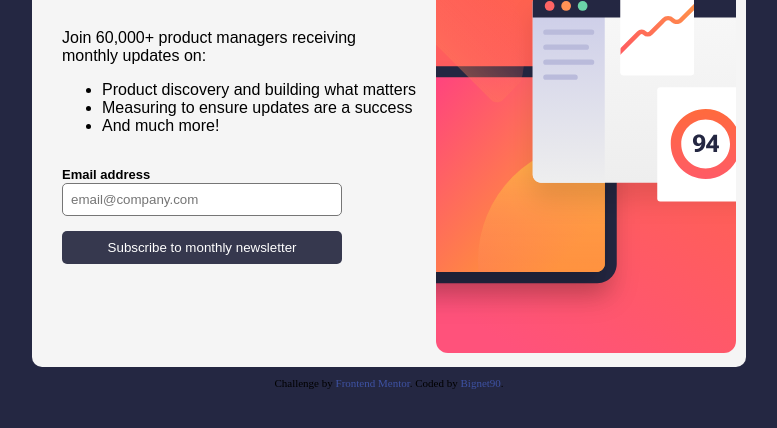
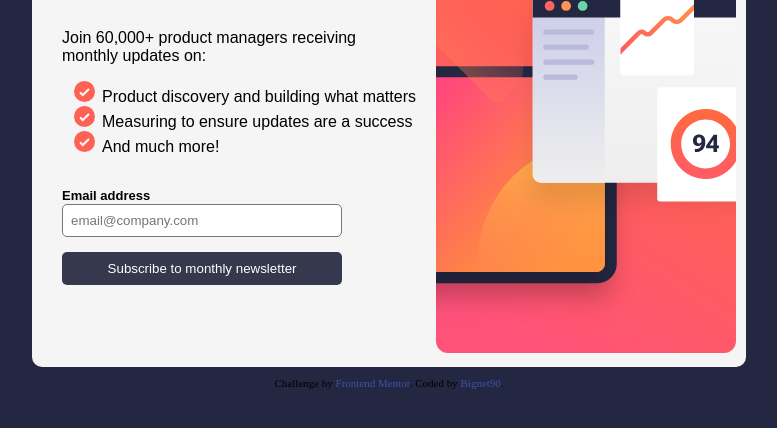
Before and after one commit to BigNet90/Newsletter, a plain HTML site: page index.html in a window 1280 px wide. Shown: the part 486-914 px from the top of the page, without its empty margins (251-1028 px from the left). Drawn offline with Linux system fonts and the light colour scheme; a web font is replaced by a local one.

Commit message:
Update style.css

```diff
--- a/style.css
+++ b/style.css
@@ -44,7 +44,7 @@ body {
 }
 
 ul {
-  list-style: url(/assets/images/icon-list.svg);
+  list-style: url(icon-list.svg);
   width: fit-content;
   text-align: justify;
   margin-bottom: 30px;
```
